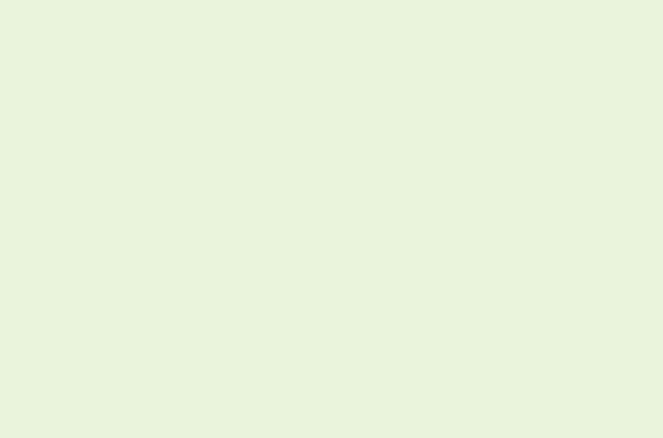
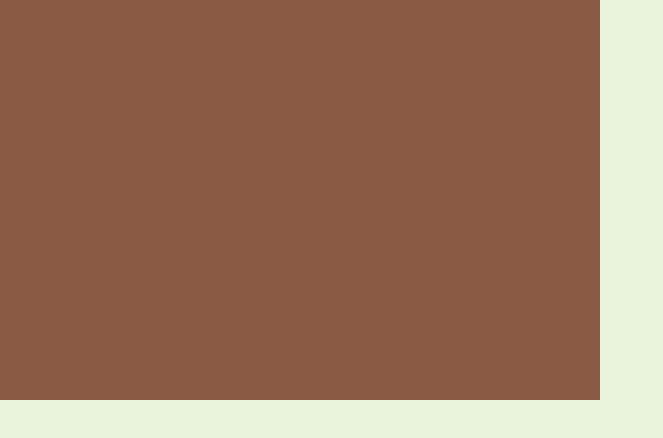
Before and after one commit to eni-kliszki/Nigel-Frontend-TypeScript, a React (Create React App) app: page /garden in a window 1280 px wide. Shown: the top 438 px of the page, without its empty margins (0-663 px from the left). Built offline with nearby package versions, Linux system fonts and the light colour scheme.

Commit message:
add styled components that will contain the field of the garden

```diff
--- a/src/components/gardenPlanner/garden/Garden.tsx
+++ b/src/components/gardenPlanner/garden/Garden.tsx
@@ -1,10 +1,11 @@
 import React from 'react'
+import { GardenContainer } from '../styled-components/GardenPlanner.styles';
 
 const Garden = () => {
   return (
-    <div>
+    <GardenContainer>
 
-    </div>
+    </GardenContainer>
   )
 }
 
--- a/src/components/gardenPlanner/styled-components/GardenPlanner.styles.tsx
+++ b/src/components/gardenPlanner/styled-components/GardenPlanner.styles.tsx
@@ -5,3 +5,9 @@ export const GardenPlannerPage = styled.div`
   width: 100vw;
   height: 100vh;
 `
+
+export const GardenContainer = styled.div`
+  width: 600px;
+  height: 400px;
+  background-color: #8A5A44;
+`
```
Also changed, not shown: 1 other file (tests, documents, lock files or other folders).
